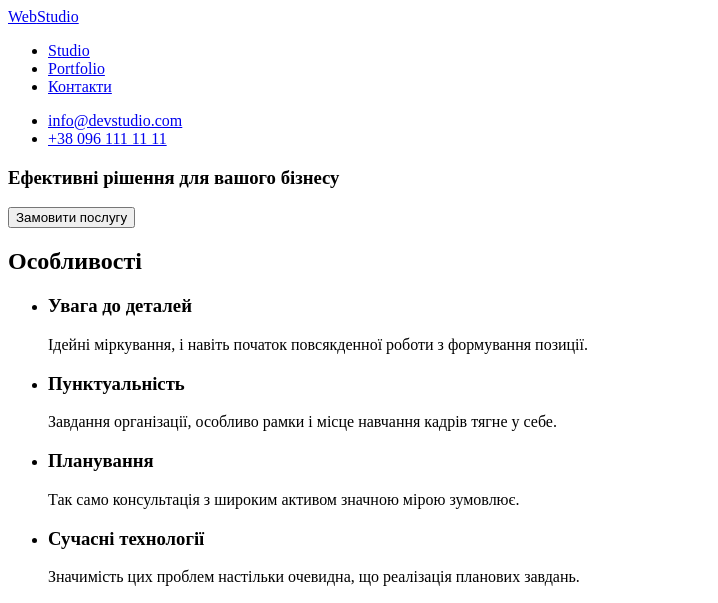
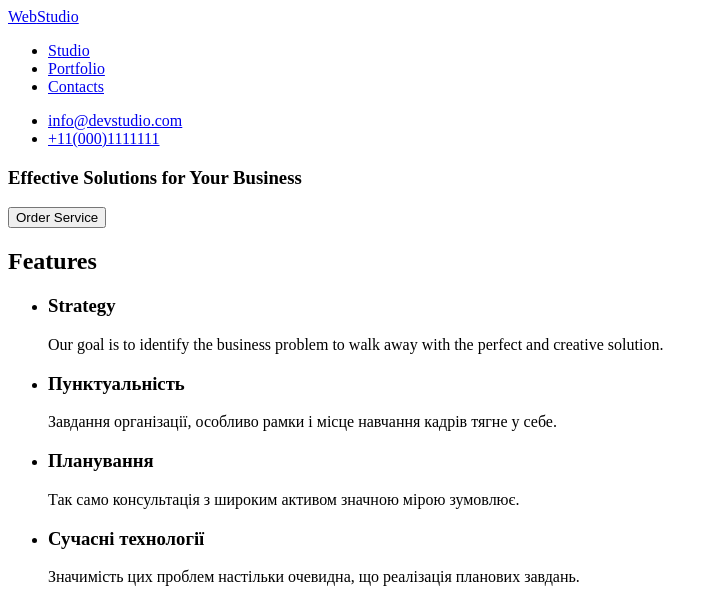
Before and after one commit to Igor-Chumak/goit-markup-hw-01, a plain HTML site: page index.html in a window 1280 px wide. Shown: the top 603 px of the page, without its empty margins (0-718 px from the left). Drawn offline with Linux system fonts and the light colour scheme.

Commit message:
full ver

```diff
--- a/index.html
+++ b/index.html
@@ -42,13 +42,13 @@
             </a>
           </li>
           <li>
-            <!-- Контакти -->
+            <!-- Contacts-->
             <a
               href="#footer"
               class="link nav-link"
               target="_self"
               rel="noopener noreferrer nofollow"
-              >Контакти
+              >Contacts
             </a>
           </li>
         </ul>
@@ -62,30 +62,28 @@
         </li>
         <li>
           <!-- tel -->
-          <a href="tel:+380961111111" class="link contact-link"
-            >+38 096 111 11 11</a
+          <a href="tel:+11 (000) 111-11-11" class="link contact-link"
+            >+11(000)1111111</a
           >
         </li>
       </ul>
     </header>
     <main>
       <section>
+        <!-- section 1 Hero-->
         <section class="hero-section">
-          <!-- секція 1 hero-->
-          <h1 class="hero-title">Ефективні рішення для вашого бізнесу</h1>
-          <button type="button" class="button hero-btn">
-            Замовити послугу
-          </button>
+          <h1 class="hero-title">Effective Solutions for Your Business</h1>
+          <button type="button" class="button hero-btn">Order Service</button>
         </section>
+        <!-- section 2 Features-->
         <section class="features">
-          <!-- секція 2 -->
-          <h2 class="vissually-hidden">Особливості</h2>
+          <h2 class="vissually-hidden">Features</h2>
           <ul class="list">
             <li>
-              <h3 class="features-title">Увага до деталей</h3>
+              <h3 class="features-title">Strategy</h3>
               <p class="features-text">
-                Ідейні міркування, i навіть початок повсякденної роботи з
-                формування позиції.
+                Our goal is to identify the business problem to walk away with
+                the perfect and creative solution.
               </p>
             </li>
             <li>
```
Also changed, not shown: images/team_card 1.jpg, images/team_card 2.jpg, images/team_card 3.jpg, images/team_card 4.jpg.
